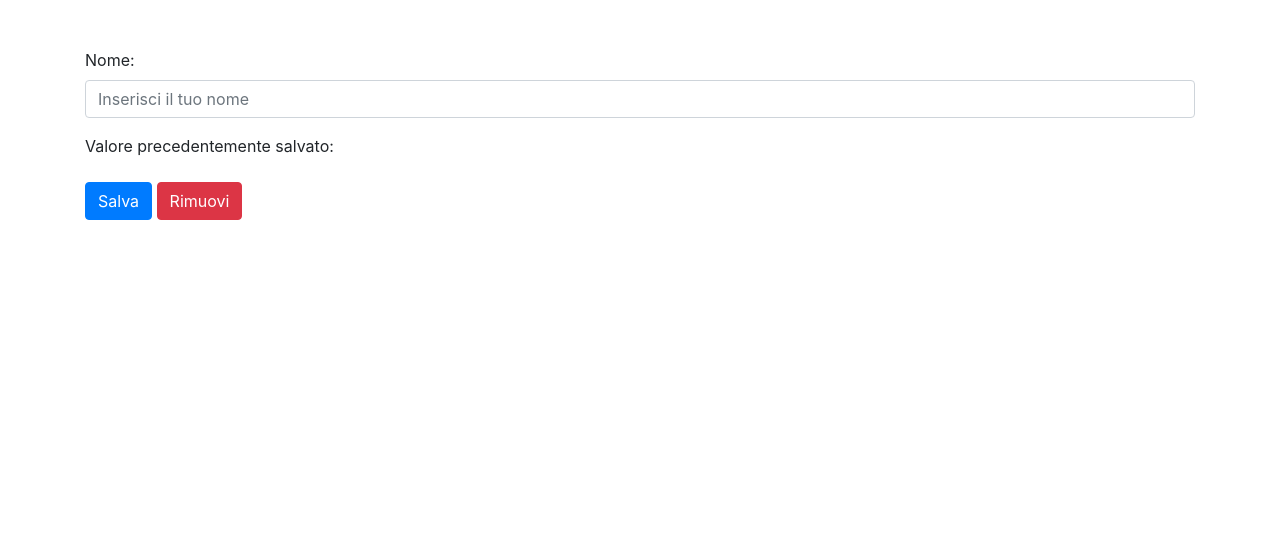
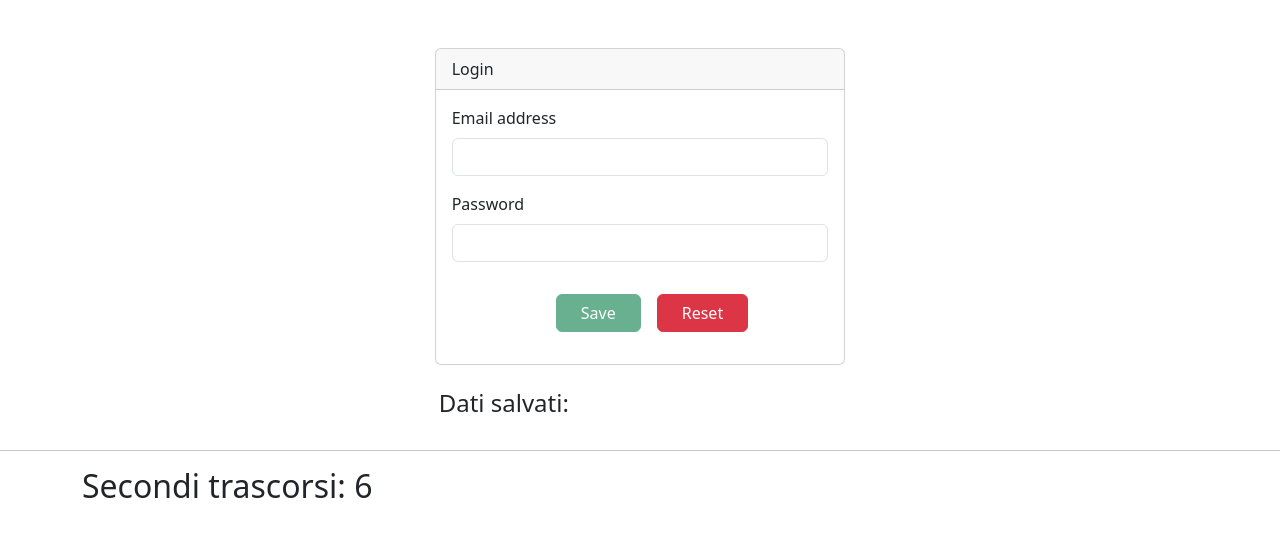
Before and after one commit to Frandrisani/U2W3D2, a plain HTML site: page index.html in a window 1280 px wide. Drawn offline with nearby package versions, Linux system fonts and the light colour scheme.

Commit message:
aggiusti vari dell'esercizio dopo uno studio intensivo :)

```diff
--- a/index.html
+++ b/index.html
@@ -1,41 +1,70 @@
 <!DOCTYPE html>
 <html lang="en">
   <head>
-    <meta charset="UTF-8" />
-    <meta name="viewport" content="width=device-width, initial-scale=1.0" />
-    <title>Registrazione</title>
+    <meta charset="utf-8" />
+    <meta name="viewport" content="width=device-width, initial-scale=1" />
+    <title>Bootstrap demo</title>
     <link
+      href="https://cdn.jsdelivr.net/npm/bootstrap@5.3.2/dist/css/bootstrap.min.css"
       rel="stylesheet"
-      href="https://stackpath.bootstrapcdn.com/bootstrap/4.5.2/css/bootstrap.min.css"
+      integrity="sha384-T3c6CoIi6uLrA9TneNEoa7RxnatzjcDSCmG1MXxSR1GAsXEV/Dwwykc2MPK8M2HN"
+      crossorigin="anonymous"
     />
   </head>
+
   <body>
-    <div class="container mt-5">
-      <div class="form-group">
-        <label for="nome">Nome:</label>
-        <input
-          type="text"
-          class="form-control"
-          id="nome"
-          placeholder="Inserisci il tuo nome"
-        />
-      </div>
+    <main>
+      <section id="esercizio1">
+        <div class="conteiner mt-5">
+          <div class="row justify-content-center">
+            <div class="col-12 col-md-8 col-lg-4">
+              <div class="card">
+                <div class="card-header">Login</div>
+                <div class="card-body">
+                  <form>
+                    <div class="mb-3">
+                      <label for="exampleInputEmail1" class="form-label">Email address</label>
+                      <input type="email" class="form-control" id="Email" aria-describedby="emailHelp">
+                    </div>
+                    <div class="mb-3">
+                      <label for="exampleInputPassword1" class="form-label">Password</label>
+                      <input type="password" class="form-control" id="Password">
+                    </div>
+                    <div class="mb-3 form-check">
+                  </form>
+                  <div class="d-flex justify-content-center pt-3">
+                    <a href="#" class="btn btn-success me-2 px-4">Save</a>
+                    <a href="#" class="btn btn-danger ms-2 px-4">Reset</a>
+                  </div>
 
-      <div class="form-group">
-        <label for="valoreSalvato">Valore precedentemente salvato:</label>
-        <div id="valoreSalvato"></div>
-      </div>
-
-      <button type="button" class="btn btn-primary" onclick="salvaValore()">
-        Salva
-      </button>
-      <button type="button" class="btn btn-danger" onclick="rimuoviValore()">
-        Rimuovi
-      </button>
-    </div>
-
-    <script src="https://code.jquery.com/jquery-3.5.1.slim.min.js"></script>
-    <script src="https://cdn.jsdelivr.net/npm/@popperjs/core@2.9.2/dist/umd/popper.min.js"></script>
-    <script src="https://stackpath.bootstrapcdn.com/bootstrap/4.5.2/js/bootstrap.min.js"></script>
+                </div>
+              </div>
+            </div>
+          </div>
+          <div class="row justify-content-center mt-4">
+            <div class="col-12 col-md-8 col-lg-4">
+              <h4>Dati salvati:</h4>
+              <p id="datiSalvati"></p>
+            </div>
+          </div>
+        </div>
+      </section>
+      <hr>
+      <section id="esercizio2">
+        <div class="container">
+          <div class="row">
+            <div class="col-12 col-md-8 col-lg-4">
+              <h2 id="secondi"></h2>
+            </div>
+          </div>
+        </div>
+      </section>
+    </main>
+    <script
+      src="https://cdn.jsdelivr.net/npm/bootstrap@5.3.2/dist/js/bootstrap.bundle.min.js"
+      integrity="sha384-C6RzsynM9kWDrMNeT87bh95OGNyZPhcTNXj1NW7RuBCsyN/o0jlpcV8Qyq46cDfL"
+      crossorigin="anonymous"
+    ></script>
+    <script src="script.js"></script>
   </body>
 </html>
--- a/script.js
+++ b/script.js
@@ -1,40 +1,59 @@
-// PRIMO ESERCIZIO
-function salvaValore() {
-  let nome = document.getElementById("nome").value;
-  localStorage.setItem("nomeSalvato", nome);
+//------------------------ PRIMO ESERCIZIO
+const emailInput = document.getElementById("Email");
+const PasswordInput = document.getElementById("Password");
+const buttonSave = document.getElementsByClassName("btn-success")[0];
+const buttonReset = document.getElementsByClassName("btn-danger")[0];
+const paragrafoOutput = document.getElementById("datiSalvati");
+
+const isInputFull = function () {
+  if (emailInput.value.length > 0 && PasswordInput.value.length > 0) {
+    buttonSave.classList.remove("disabled");
+  } else {
+    buttonSave.classList.add("disabled");
+  }
+};
+isInputFull();
+const controllo = setInterval(isInputFull, 100);
+
+buttonSave.addEventListener("click", function () {
+  const datiUtente = {
+    email: emailInput.value,
+    password: PasswordInput.value,
+  };
+  localStorage.setItem("arrayInfoUtente", JSON.stringify(datiUtente));
   mostraValoreSalvato();
-}
+  emailInput.value = "";
+  PasswordInput.value = "";
+});
 
-// Funzione per rimuovere il valore da localStorage
-function rimuoviValore() {
-  localStorage.removeItem("nomeSalvato");
+buttonReset.addEventListener("click", function () {
+  localStorage.removeItem("arrayInfoUtente");
   mostraValoreSalvato();
-}
+});
 
 function mostraValoreSalvato() {
-  var valoreSalvato = localStorage.getItem("nomeSalvato");
-  var elementoValoreSalvato = document.getElementById("valoreSalvato");
+  let valoreSalvato = localStorage.getItem("arrayInfoUtente");
   if (valoreSalvato) {
-    elementoValoreSalvato.innerHTML = "<strong>" + valoreSalvato + "</strong>";
+    paragrafoOutput.innerHTML = `Email: ${emailInput.value}; <br>
+    Password:*******`;
   } else {
-    elementoValoreSalvato.innerHTML = "";
+    paragrafoOutput.innerHTML = "";
   }
 }
-
 mostraValoreSalvato();
 
 // SECONDO ESERCIZIO
-let secondi = 0;
-const div = document.getElementById("time");
-const p = document.createElement("p");
+let counter = parseInt(sessionStorage.getItem("secondiSalvati")) || 0; //se esiste metti il valore, sennò metti 0 se non esiste all'apertura del tab
+sessionStorage.setItem("secondi", counter);
+const secondi = document.getElementById("secondi");
 
 function timer() {
-  p.innerHTML = `${secondi}`;
-  div.innerHTML = "";
-  div.appendChild(p);
-  secondi++;
+  counter++;
+  sessionStorage.setItem("secondiSalvati", counter);
+  secondi.innerHTML = ` Secondi trascorsi: ${sessionStorage.getItem(
+    "secondiSalvati"
+  )}`;
 }
-
 timer();
 
 const intervallo = setInterval(timer, 1000);
```
Also changed, not shown: script2.js (deleted, +0 -15 lines), index2.html (deleted).
